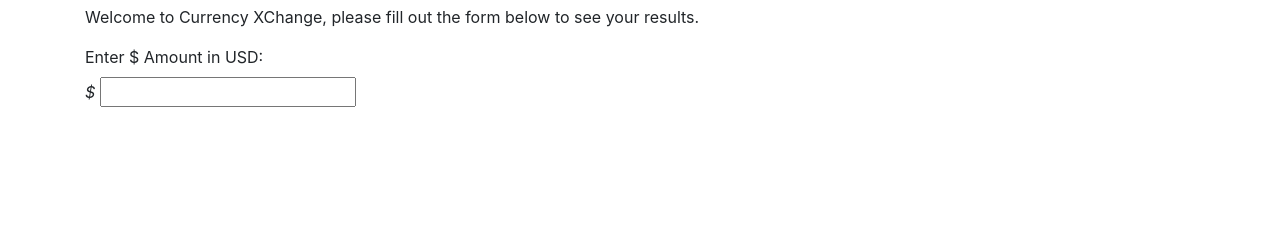
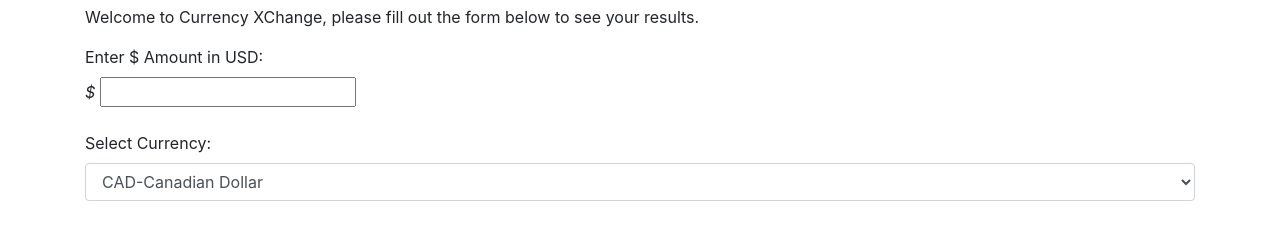
Before and after one commit to rosiegardner/currencyXchange, a website built with webpack: page src/index.html in a window 1280 px wide. Shown: the part 51-290 px from the top of the page. Built offline with nearby package versions, Linux system fonts and the light colour scheme.

Commit message:
add drop down selection box for currency exchange

```diff
--- a/src/index.html
+++ b/src/index.html
@@ -14,6 +14,24 @@
           <i>$</i>
           <input id="dollarAmount" type="text">
         </div>
+        <br>
+        <label for="xchangeCurrency">Select Currency:</label>
+        <select class="form-control" id="xchangeCurrency">
+          <option value="CAD">CAD-Canadian Dollar</option>
+          <option value="EUR">EUR-Euro</option>
+          <option value="DKK">DKK-Danish Krone</option>
+          <option value="NOK">NOK-Norwegian Krone</option>
+          <option value="SEK">SEK-Swedish Krona</option>
+          <option value="CHF">CHF-Swiss Franc</option>
+          <option value="KRW">KRW-South Korean Won</option>
+          <option value="KPW">KPW-North Korean Won</option>
+          <option value="BRL">BRL-Brazilian Real</option>
+          <option value="COP">COP-Colombian Peso</option>
+          <option value="CUP">CUP-Cuban Peso</option>
+          <option value="MXN">MXN-Mexican Peso</option>
+        </select>
+        <br>
+        <br>
 
       </div>
     </div>
```
